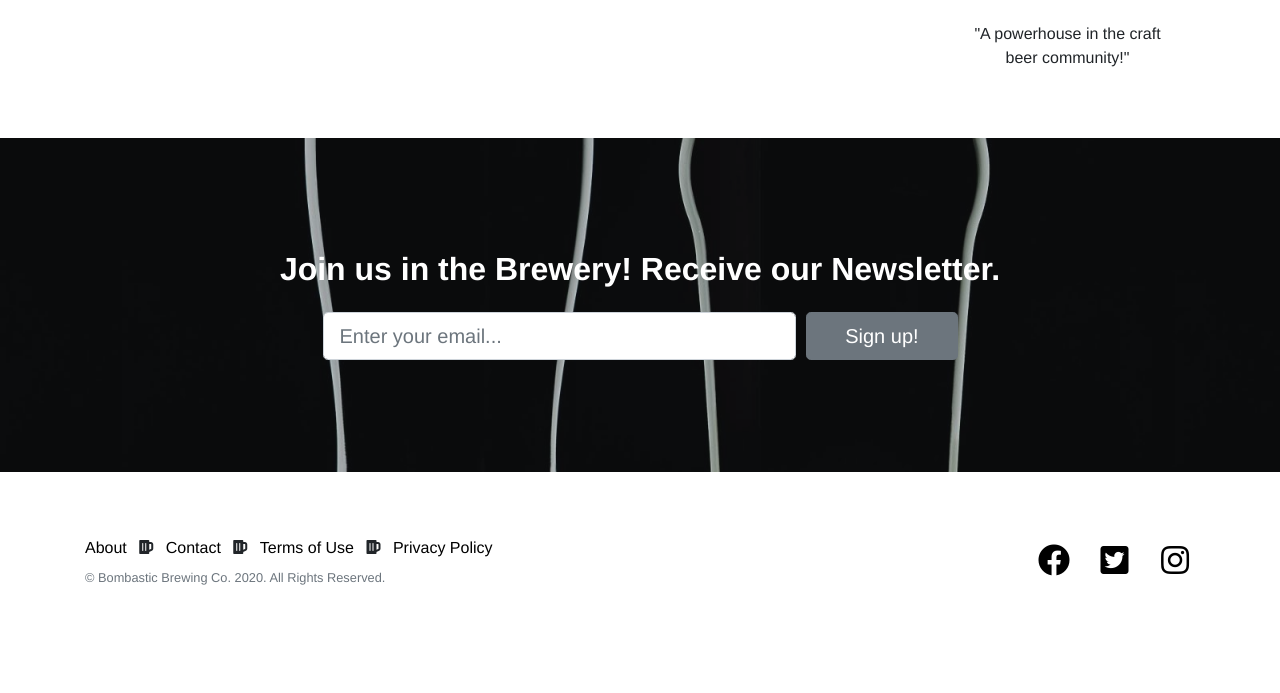
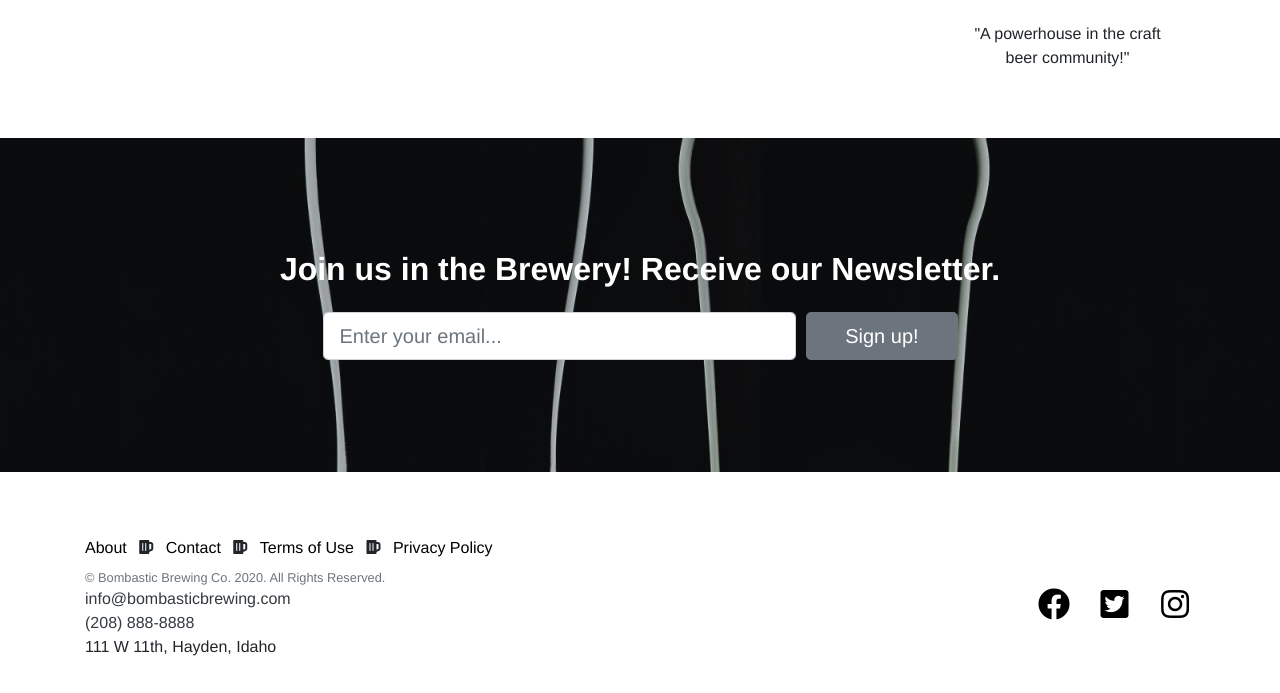
Before and after one commit to WestphalJM/WestphalJM.github.io, a website: page jWestphal-BusinessWebsite/index.html in a window 1280 px wide. Shown: the part 2232-2925 px from the top of the page. Before the commit the page ends 2883 px from the top, so only its background shows below. Drawn offline with Linux system fonts and the light colour scheme; a web font is replaced by a local one.

Commit message:
Update index.html

```diff
--- a/jWestphal-BusinessWebsite/index.html
+++ b/jWestphal-BusinessWebsite/index.html
@@ -210,6 +210,9 @@
             </li>
           </ul>
           <p class="text-muted small mb-4 mb-lg-0">&copy; Bombastic Brewing Co. 2020. All Rights Reserved.</p>
+          <a href="#!" class="text-dark">info@bombasticbrewing.com</a><br>
+          <a href="#" class="text-dark">(208) 888-8888</a>
+          <p>111 W 11th, Hayden, Idaho</p>
         </div>
         <div class="col-lg-6 h-100 text-center text-lg-right my-auto">
           <ul class="list-inline mb-0 ">
```
